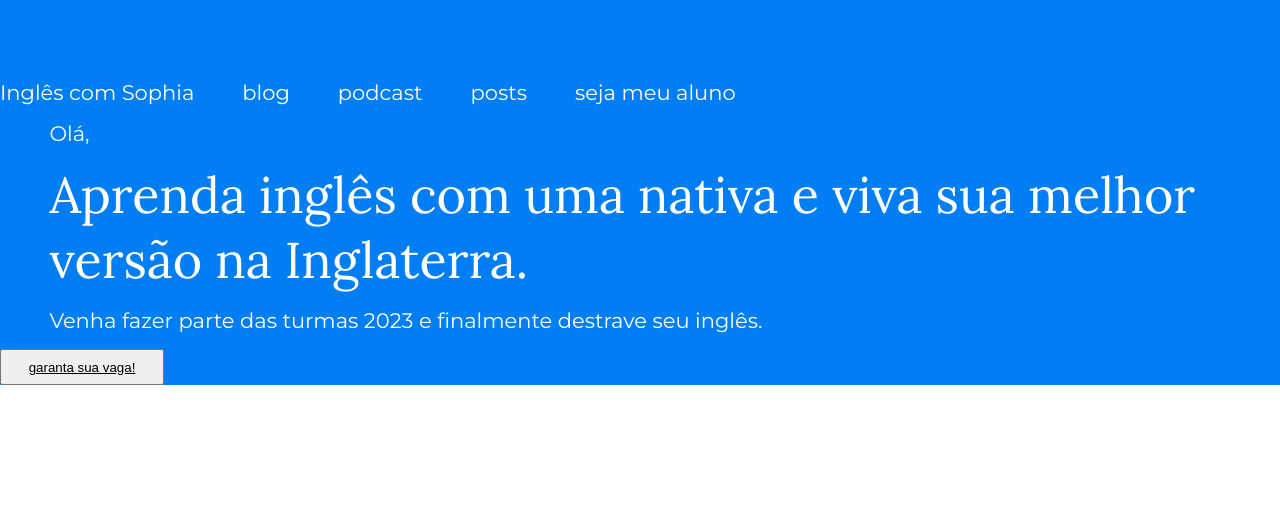
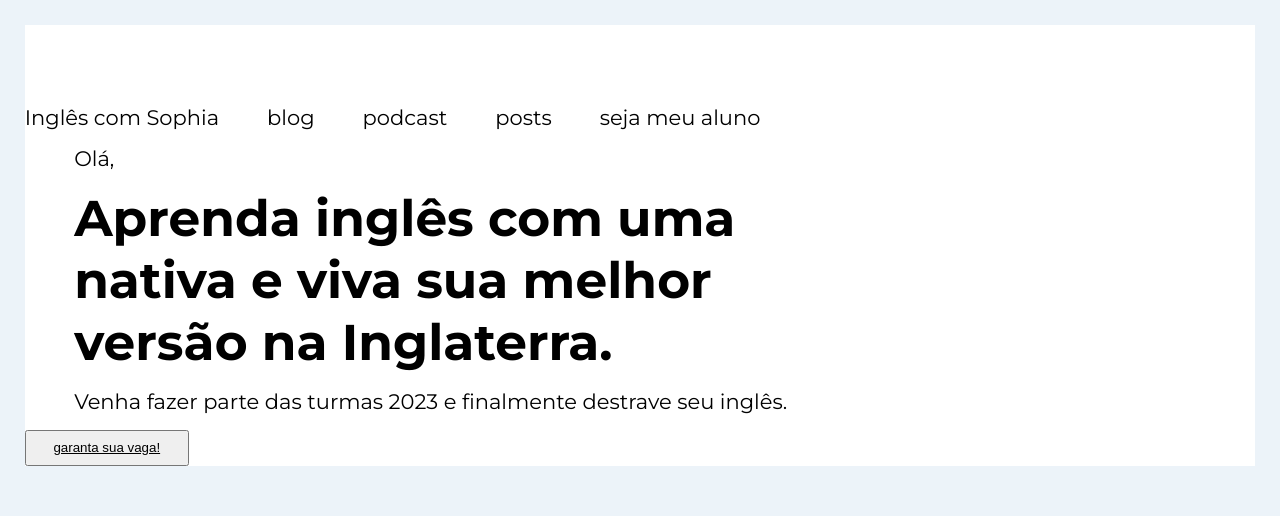
Before and after one commit to rnldbss/ics, a website: page index.html in a window 1280 px wide. Shown: the top 516 px of the page. Drawn offline with Linux system fonts and the light colour scheme.

Commit message:
first changes with new design

```diff
--- a/css/style.css
+++ b/css/style.css
@@ -43,7 +43,9 @@ body::-webkit-scrollbar {
 
 body {
   overflow-x: hidden;
-  font-size: var(--step--1); }
+  font-size: var(--step--1);
+  background-color: #ecf3f9;
+  margin: var(--space-s); }
 
 a {
   color: inherit; }
@@ -60,7 +62,7 @@ ul {
   margin: 0;
   padding-top: 5rem;
   font-family: "Montserrat", sans-serif;
-  color: #ffffff; }
+  color: #000; }
   .primary-navigation a {
     text-decoration: none; }
 
@@ -103,7 +105,7 @@ ul {
   display: grid;
   grid-template-columns: repeat(12, 1fr);
   gap: 1rem;
-  background-color: #017ef3; }
+  background-color: #fff; }
 
 .benefits {
   display: grid; }
@@ -131,10 +133,10 @@ ul {
   grid-column: 1 / -1; }
 
 .u-grid-column-lefthalf {
-  grid-column: 1 / 7; }
+  grid-column: 1 / 9; }
 
 .u-grid-column-righthalf {
-  grid-column: 7 / 12; }
+  grid-column: 7 / -1; }
 
 .u-grid-column-1-10 {
   grid-column: 1 / 10; }
@@ -148,9 +150,9 @@ ul {
   padding-bottom: var(--space-l-3xl); }
 
 .heading-1 {
-  font-family: "Lora", serif;
-  color: #ffffff;
-  font-weight: 400;
+  font-family: "Montserrat", sans-serif;
+  color: #000;
+  font-weight: 700;
   font-size: var(--step-3); }
 
 .heading-2 {
@@ -160,7 +162,7 @@ ul {
 
 .paragraph-1 {
   font-family: "Montserrat", sans-serif;
-  color: #ffffff; }
+  color: #000; }
 
 .paragraph-2 {
   font-family: "Montserrat", sans-serif; }
--- a/index.html
+++ b/index.html
@@ -14,7 +14,7 @@
     <link rel="preconnect" href="https://fonts.googleapis.com" />
     <link rel="preconnect" href="https://fonts.gstatic.com" crossorigin />
     <link
-      href="https://fonts.googleapis.com/css2?family=Lora:wght@400;500&family=Montserrat&display=swap"
+      href="https://fonts.googleapis.com/css2?family=Lora:wght@400;500&family=Montserrat:wght@400;600;700&display=swap"
       rel="stylesheet"
     />
 
@@ -46,12 +46,12 @@
           <li>seja meu aluno</li>
         </ul>
       </nav>
-      <p class="paragraph-1 u-grid-column-1--1 u-text-margin-sl">Olá,</p>
-      <h1 class="heading-1 u-grid-column-1--1 u-text-margin-sl">
+      <p class="paragraph-1 u-grid-column-lefthalf u-text-margin-sl">Olá,</p>
+      <h1 class="heading-1 u-grid-column-lefthalf u-text-margin-sl">
         Aprenda inglês com uma nativa e viva sua melhor versão na Inglaterra.
       </h1>
 
-      <p class="paragraph-1 u-grid-column-1-10 u-text-margin-sl">
+      <p class="paragraph-1 u-grid-column-lefthalf u-text-margin-sl">
         Venha fazer parte das turmas 2023 e finalmente destrave seu inglês.
       </p>
       <button class="u-grid-column-lefthalf btn">
```
